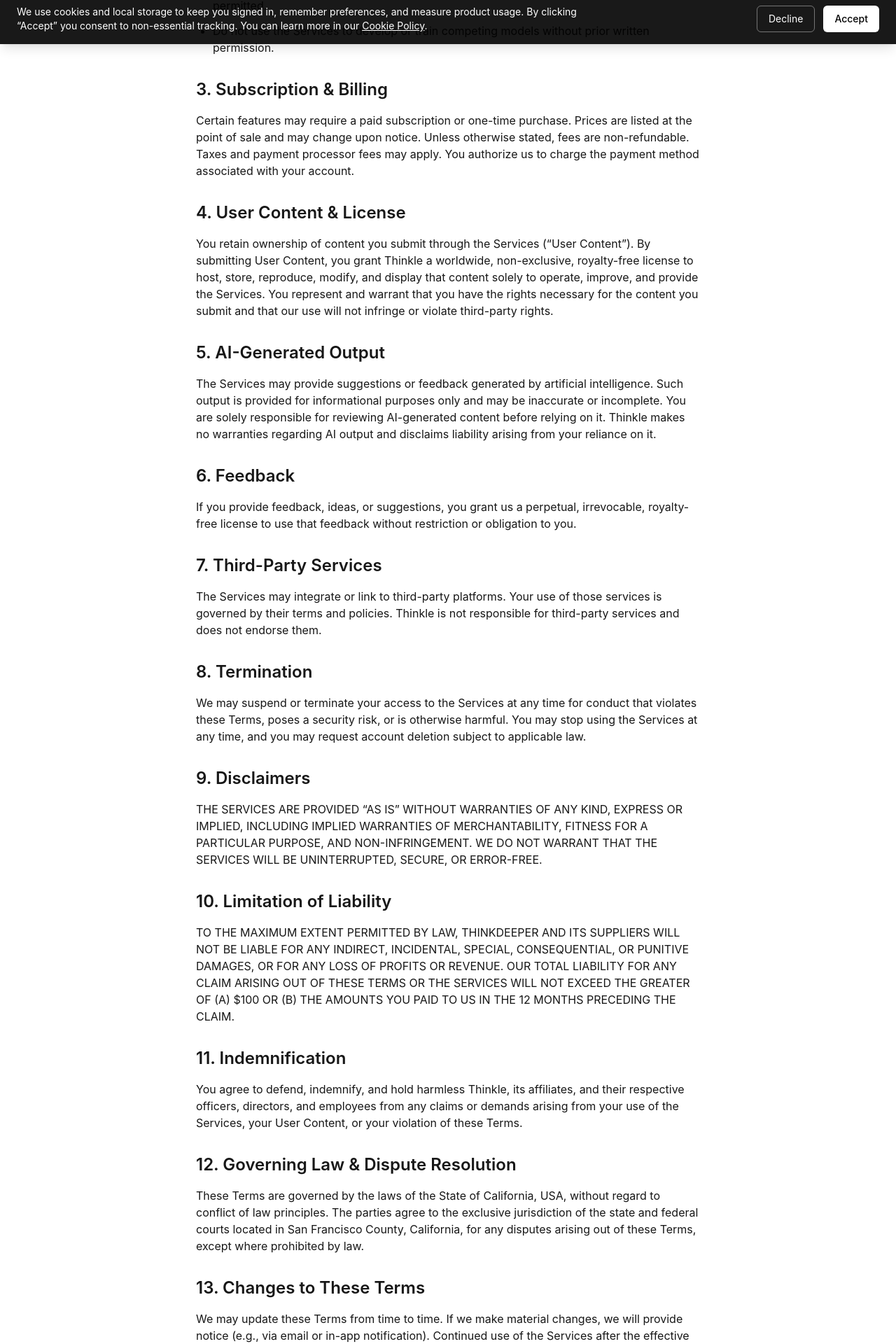
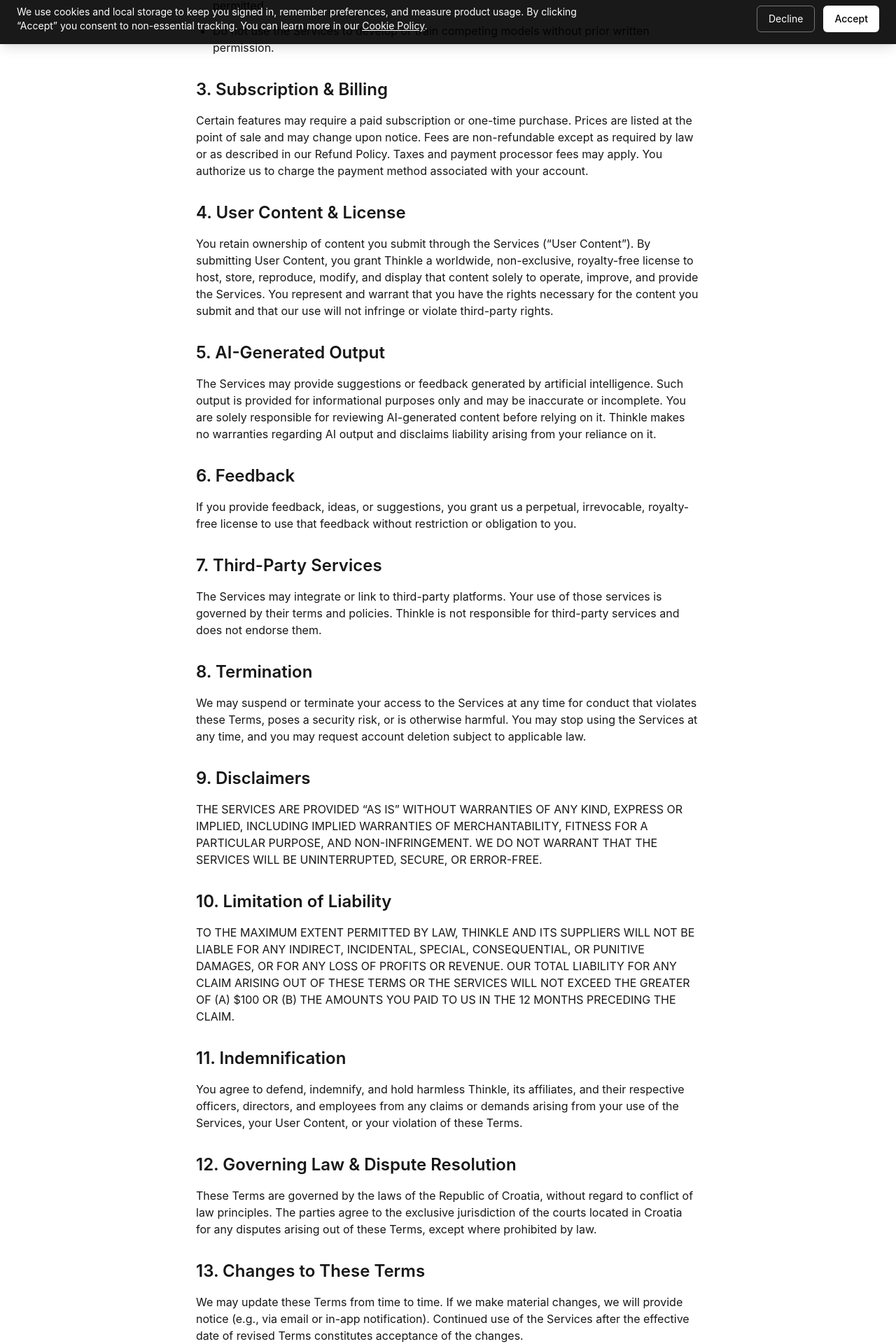
Before and after one commit to MiniPiccino/ThinkDeeperProd, a Next.js app in the folder web/frontend/: page /terms in a window 1280 px wide. Shown: the part 737-2657 px from the top of the page at 70% size. Built offline with nearby package versions, Linux system fonts and the light colour scheme; no server answers.

Commit message:
added legal stuff change

```diff
--- a/web/frontend/app/(legal)/terms/page.tsx
+++ b/web/frontend/app/(legal)/terms/page.tsx
@@ -5,7 +5,7 @@ export const metadata: Metadata = {
   description: "Understand the terms that govern your use of the Thinkle platform operated by 3RZ d.o.o.",
 };
 
-const governingLaw = "State of California, USA";
+const governingLaw = "Republic of Croatia";
 
 export default function TermsPage() {
   return (
@@ -46,9 +46,9 @@ export default function TermsPage() {
         <h2 className="text-2xl font-semibold">3. Subscription &amp; Billing</h2>
         <p>
           Certain features may require a paid subscription or one-time purchase. Prices are listed at
-          the point of sale and may change upon notice. Unless otherwise stated, fees are non-refundable.
-          Taxes and payment processor fees may apply. You authorize us to charge the payment method
-          associated with your account.
+          the point of sale and may change upon notice. Fees are non-refundable except as required by
+          law or as described in our Refund Policy. Taxes and payment processor fees may apply. You
+          authorize us to charge the payment method associated with your account.
         </p>
       </section>
 
@@ -111,7 +111,7 @@ export default function TermsPage() {
       <section className="space-y-4">
         <h2 className="text-2xl font-semibold">10. Limitation of Liability</h2>
         <p>
-          TO THE MAXIMUM EXTENT PERMITTED BY LAW, THINKDEEPER AND ITS SUPPLIERS WILL NOT BE LIABLE FOR
+          TO THE MAXIMUM EXTENT PERMITTED BY LAW, THINKLE AND ITS SUPPLIERS WILL NOT BE LIABLE FOR
           ANY INDIRECT, INCIDENTAL, SPECIAL, CONSEQUENTIAL, OR PUNITIVE DAMAGES, OR FOR ANY LOSS OF
           PROFITS OR REVENUE. OUR TOTAL LIABILITY FOR ANY CLAIM ARISING OUT OF THESE TERMS OR THE
           SERVICES WILL NOT EXCEED THE GREATER OF (A) $100 OR (B) THE AMOUNTS YOU PAID TO US IN THE
@@ -132,9 +132,8 @@ export default function TermsPage() {
         <h2 className="text-2xl font-semibold">12. Governing Law &amp; Dispute Resolution</h2>
         <p>
           These Terms are governed by the laws of the {governingLaw}, without regard to conflict of law
-          principles. The parties agree to the exclusive jurisdiction of the state and federal courts
-          located in San Francisco County, California, for any disputes arising out of these Terms,
-          except where prohibited by law.
+          principles. The parties agree to the exclusive jurisdiction of the courts located in Croatia
+          for any disputes arising out of these Terms, except where prohibited by law.
         </p>
       </section>
 
--- a/web/frontend/app/cancel/page.tsx
+++ b/web/frontend/app/cancel/page.tsx
@@ -18,12 +18,12 @@ export default function CancelSubscriptionPage() {
         <section className="rounded-2xl border border-white/10 bg-white/5 p-6 text-sm leading-relaxed text-slate-200">
           <h2 className="text-lg font-semibold text-white">Need help?</h2>
           <p className="mt-2">
-            Email support@deepenyourmind.com and include your account email and (if available) the receipt or transaction ID.
+            Email rene@3rz.eu and include your account email and (if available) the receipt or transaction ID.
             We’ll cancel it for you within 1 business day.
           </p>
           <a
             className="mt-4 inline-flex items-center justify-center rounded-full bg-emerald-500/90 px-4 py-2 text-sm font-semibold text-white transition hover:bg-emerald-400"
-            href="mailto:support@deepenyourmind.com?subject=Cancel%20my%20plan"
+            href="mailto:rene@3rz.eu?subject=Cancel%20my%20plan"
           >
             Email support
           </a>
--- a/web/frontend/app/pricing/page.tsx
+++ b/web/frontend/app/pricing/page.tsx
@@ -144,7 +144,7 @@ export default function PricingPage() {
           <h2 className="text-lg font-semibold text-white">Refund policy</h2>
           <p className="mt-2 text-sm text-emerald-100/90">
             We want Thinkle to feel valuable. If you’re not happy within 14 days of starting a plan, email us at
-            support@deepenyourmind.com and we’ll issue a refund for your most recent payment. Yearly plans can be
+            rene@3rz.eu and we’ll issue a refund for your most recent payment. Yearly plans can be
             refunded in full within 14 days; after that, cancel anytime to stop future renewals.
           </p>
           <Link
--- a/web/frontend/app/refund-policy/page.tsx
+++ b/web/frontend/app/refund-policy/page.tsx
@@ -11,8 +11,8 @@ export default function RefundPolicyPage() {
         <section className="rounded-2xl border border-white/10 bg-white/5 p-6 text-sm leading-relaxed text-slate-200">
           <h2 className="text-lg font-semibold text-white">14-day satisfaction window</h2>
           <p className="mt-2">
-            If you are not satisfied within 14 days of starting a paid plan, email support@deepenyourmind.com and we
-            will refund your most recent payment. No questions asked beyond basic account verification.
+            If you are not satisfied within 14 days of starting a paid plan, email rene@3rz.eu and we will refund your
+            most recent payment. No questions asked beyond basic account verification.
           </p>
         </section>
 
@@ -35,7 +35,7 @@ export default function RefundPolicyPage() {
         <section className="rounded-2xl border border-white/10 bg-white/5 p-6 text-sm leading-relaxed text-slate-200">
           <h2 className="text-lg font-semibold text-white">How to request a refund</h2>
           <ul className="mt-2 list-disc space-y-2 pl-5">
-            <li>Email support@deepenyourmind.com from the address linked to your Thinkle account.</li>
+            <li>Email rene@3rz.eu from the address linked to your Thinkle account.</li>
             <li>Include your name and (if available) your checkout email or receipt.</li>
             <li>We will confirm eligibility and issue the refund to the original payment method.</li>
           </ul>
@@ -44,7 +44,7 @@ export default function RefundPolicyPage() {
         <section className="rounded-2xl border border-white/10 bg-white/5 p-6 text-sm leading-relaxed text-slate-200">
           <h2 className="text-lg font-semibold text-white">Questions</h2>
           <p className="mt-2">
-            Reach us at support@deepenyourmind.com. We aim to reply within 1 business day.
+            Reach us at rene@3rz.eu. We aim to reply within 1 business day.
           </p>
         </section>
       </div>
```
